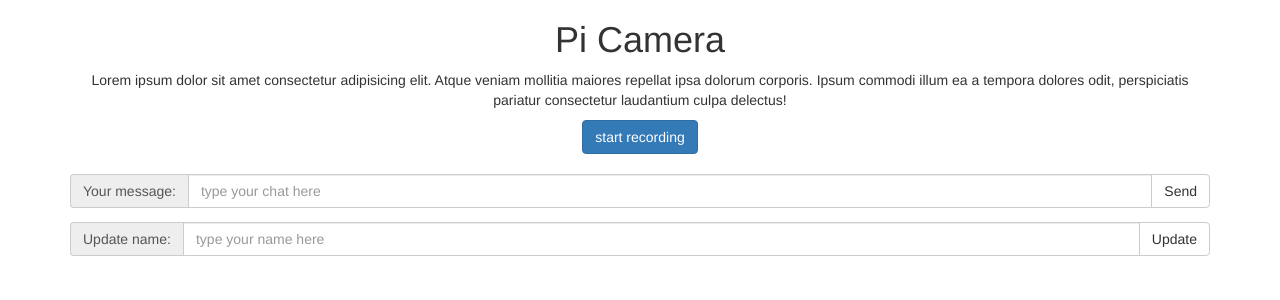
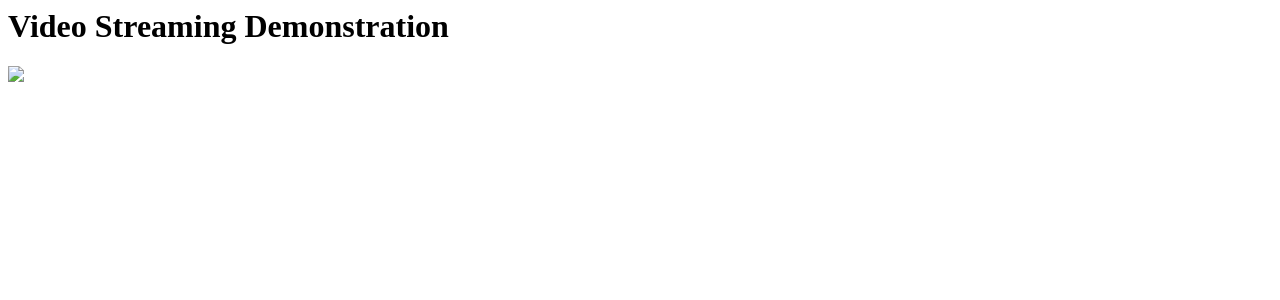
Before and after one commit to Zhgong/pi_camera, a Flask app: template app/templates/index.html in a window 1280 px wide. Shown: the top 300 px of the page. Run offline with Flask 2, Linux system fonts and the light colour scheme; the template is opened without the code that fills it, so the values that code supplies are empty; some libraries are stand-ins or nearby versions.

Commit message:
add streaming

```diff
--- a/app/templates/index.html
+++ b/app/templates/index.html
@@ -1,80 +1,9 @@
-<html lang="en">
+<html>
   <head>
-    <meta charset="UTF-8" />
-    <meta name="viewport" content="width=device-width, initial-scale=1.0" />
-    <meta http-equiv="X-UA-Compatible" content="ie=edge" />
-    <script src="https://code.jquery.com/jquery-3.4.1.min.js"></script>
-    <!-- Latest compiled and minified CSS -->
-    <link
-      rel="stylesheet"
-      href="https://maxcdn.bootstrapcdn.com/bootstrap/3.3.7/css/bootstrap.min.css"
-      integrity="sha384-BVYiiSIFeK1dGmJRAkycuHAHRg32OmUcww7on3RYdg4Va+PmSTsz/K68vbdEjh4u"
-      crossorigin="anonymous"
-    />
-    <!-- Latest compiled and minified JavaScript -->
-    <script
-      src="https://maxcdn.bootstrapcdn.com/bootstrap/3.3.7/js/bootstrap.min.js"
-      integrity="sha384-Tc5IQib027qvyjSMfHjOMaLkfuWVxZxUPnCJA7l2mCWNIpG9mGCD8wGNIcPD7Txa"
-      crossorigin="anonymous"
-    ></script>
-    <title>Ninja Chat</title>
-    <script src="https://cdnjs.cloudflare.com/ajax/libs/date-fns/1.30.1/date_fns.min.js"></script>
+    <title>Video Streaming Demonstration</title>
   </head>
   <body>
-    <div class="container my-5 mx-auto">
-      <h1 class="my-4 text-center">Pi Camera</h1>
-      <p class="text-center mb-3">Lorem ipsum dolor sit amet consectetur adipisicing elit. Atque veniam mollitia maiores repellat ipsa dolorum corporis. Ipsum commodi illum ea a tempora dolores odit, perspiciatis pariatur consectetur laudantium culpa delectus!</p>
-      <ul class="list-unstyled rooms text-center">
-        <li class="btn btn-primary" id="#startRecording">start recording</li>
-        <!-- <li class="btn btn-default rm-music" room="music">#music</li>
-        <li class="btn btn-default rm-gaming" room="gaming">#gaming</li>
-        <li class="btn btn-default rm-ninjas" room="ninjas">#ninjas</li> -->
-      </ul>
-      <div class="mx-4">
-        <ul class="list-group chats">
-
-        </ul>
-      </div>
-
-      <!-- input form for adding chat -->
-      <form class="add-chat my-4 mx-4 text-center text-muted">
-        <div class="input-group">
-          <span class="input-group-addon">Your message:</span>
-          <input
-            type="text"
-            id="chat"
-            class="form-control"
-            placeholder="type your chat here"
-            required
-          />
-          <div class="input-group-btn">
-            <button class="btn btn-default" type="submit">Send</button>
-          </div>
-        </div>
-      </form>
-
-      <!-- input form for changing name -->
-      <form class="change-name my-4 mx-4 text-center text-muted">
-        <div class="input-group">
-          <span class="input-group-addon">Update name:</span>
-          <input
-            type="text"
-            id="name"
-            class="form-control"
-            placeholder="type your name here"
-            required
-          />
-          <div class="input-group-btn">
-            <button class="btn btn-default" type="submit">Update</button>
-          </div>
-        </div>
-
-        <div class="update-name text-primary my-4 hidden"></div>
-      </form>
-    </div>
-
-    <script src="{{ url_for('static', filename='js/camera.js') }}"></script>
-    <script src="{{ url_for('static', filename='js/control.js') }}"></script>
-    <script src="{{ url_for('static', filename='js/app.js') }}"></script>
+    <h1>Video Streaming Demonstration</h1>
+    <img src="{{ url_for('video_feed') }}">
   </body>
 </html>
```
Also changed, not shown: app/streaming.py (added, +40 -0 lines).
